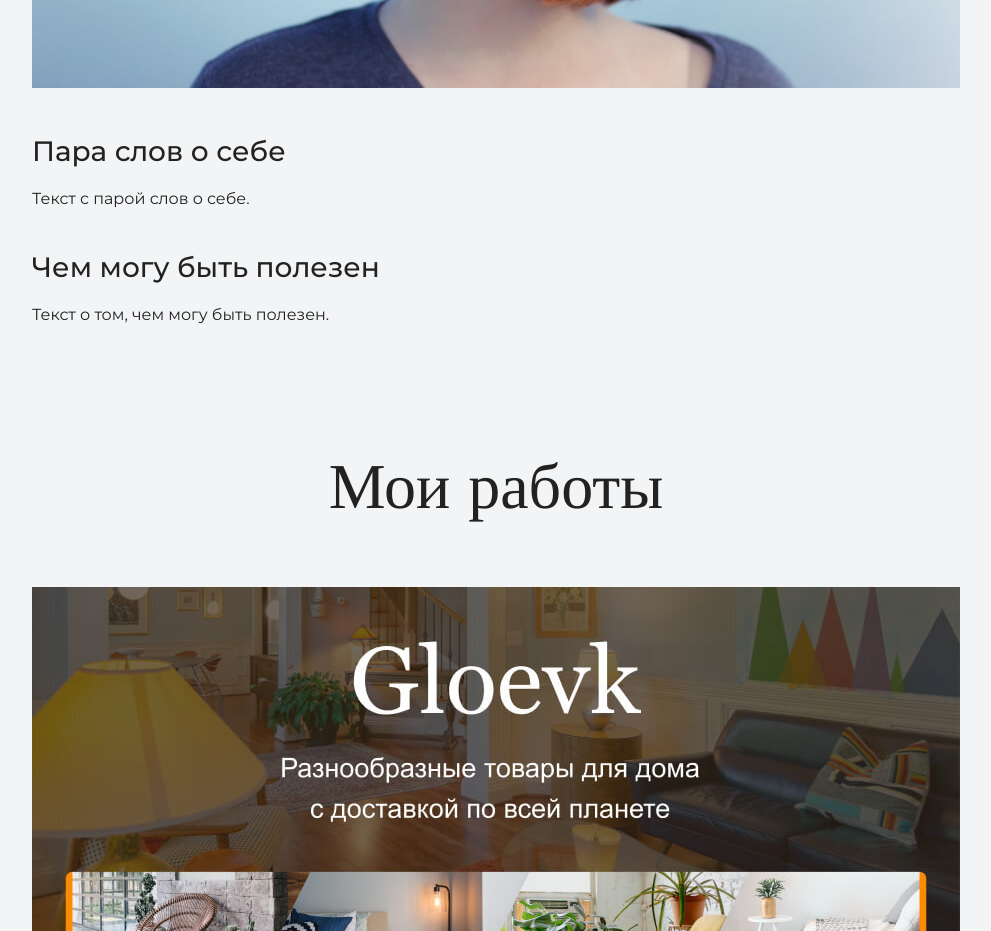
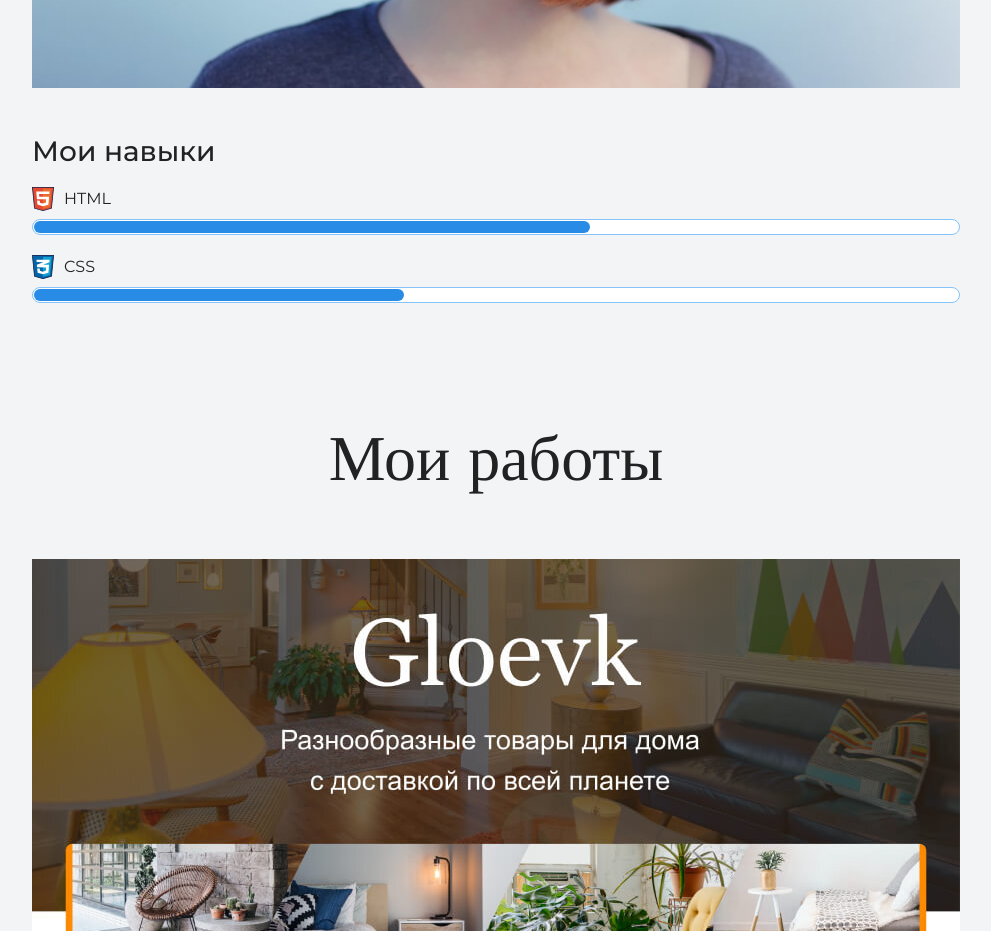
Before and after one commit to Antokonsta/html-academy-portfolio, a plain HTML site: page index.html in a window 1280 px wide. Shown: the part 1620-2551 px from the top of the page, without its empty margins (144-1135 px from the left). Drawn offline with nearby package versions, Linux system fonts and the light colour scheme.

Commit message:
skills part

```diff
--- a/index.html
+++ b/index.html
@@ -28,10 +28,15 @@
         <figure class="user-image">
             <img src="files/user.jpg" width="928" height="536" alt="Фотография Неопознанного Енота">
         </figure>
-        <h3>Пара слов о себе</h3>
-        <p>Текст с парой слов о себе.</p>
-        <h3>Чем могу быть полезен</h3>
-        <p>Текст о том, чем могу быть полезен.</p>
+        <div class="skills">
+            <h3>Мои навыки</h3>
+            <dl class="skills-list">
+                <dt class="skill-html">HTML</dt>
+                <dd class="level"><div style="width: 60%;">60%</div></dd>
+                <dt class="skill-css">CSS</dt>
+                <dd class="level"><div style="width: 40%;">40%</div></dd>
+            </dl>
+        </div>
     </div>
 </section>
 
```
